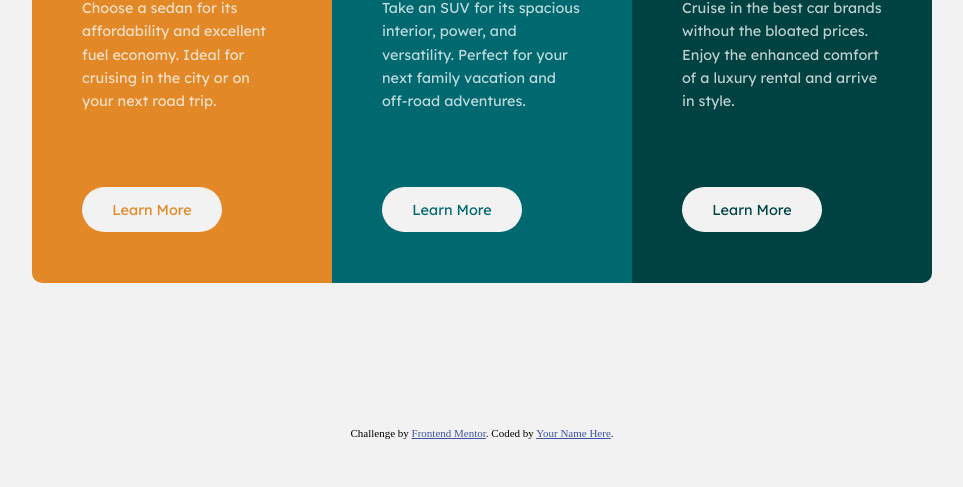
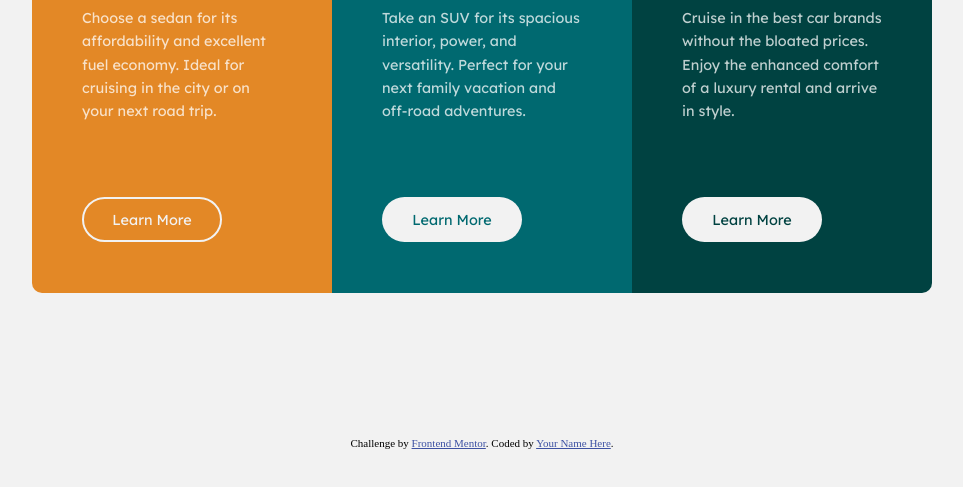
Before and after one commit to RobinGTodd/frontend-mentor_3-column-preview-card-component, a plain HTML site: page index.html in a window 1280 px wide. In both pictures the pointer is over the button 310 px from the left and 506 px from the top of the page. Shown: the part 297-784 px from the top of the page, without its empty margins (158-1121 px from the left). Drawn offline with Linux system fonts and the light colour scheme.

Commit message:
Update flexbox properties, add button hover styles, add generic default font

```diff
--- a/css/style.css
+++ b/css/style.css
@@ -15,20 +15,20 @@ footer {
 
 .preview-card{
     display: flex;
-    width: 100%;
-    margin: 0 auto;
-    justify-content: center;
     flex-wrap: wrap;
+    overflow: hidden;
     border-radius: 10px;
-    overflow: hidden;
+    max-width: 900px;
+    margin: 20px;
+
 
 }
 
 .car {
-    width: 200px;
-    min-width: 200px;
+    flex-wrap: wrap;
     height: 400px;
     padding: 50px;
+    flex: 1 0px;
 }
 
 .car p {
@@ -53,23 +53,39 @@ footer {
     border-style: none;
     border-radius: 25px;
     margin-top: 60px;
-    font-family: 'Lexend Deca';
+    font-family: 'Lexend Deca', sans-serif;
     font-size: .9em;
 }
 
 button {
     background-color: hsl(0, 0%, 95%);
 }
+
 .orange button {
     color: hsl(31, 77%, 52%);
+}
+.orange button:hover {
+    background-color: hsl(31, 77%, 52%);
+    color: hsl(0, 0%, 95%);
+    border: hsl(0, 0%, 95%) solid 2px;
 }
 
 .teal button {
     color: hsl(184, 100%, 22%);
 }
+.teal button:hover {
+    background-color: hsl(184, 100%, 22%);
+    color: hsl(0, 0%, 95%);
+    border: hsl(0, 0%, 95%) solid 2px;
+}
 
 .darkgreen button {
     color: hsl(179, 100%, 13%);
+}
+.darkgreen button:hover {
+    background-color: hsl(179, 100%, 13%);;
+    color: hsl(0, 0%, 95%);
+    border: hsl(0, 0%, 95%) solid 2px;
 }
 
 .orange {
```
